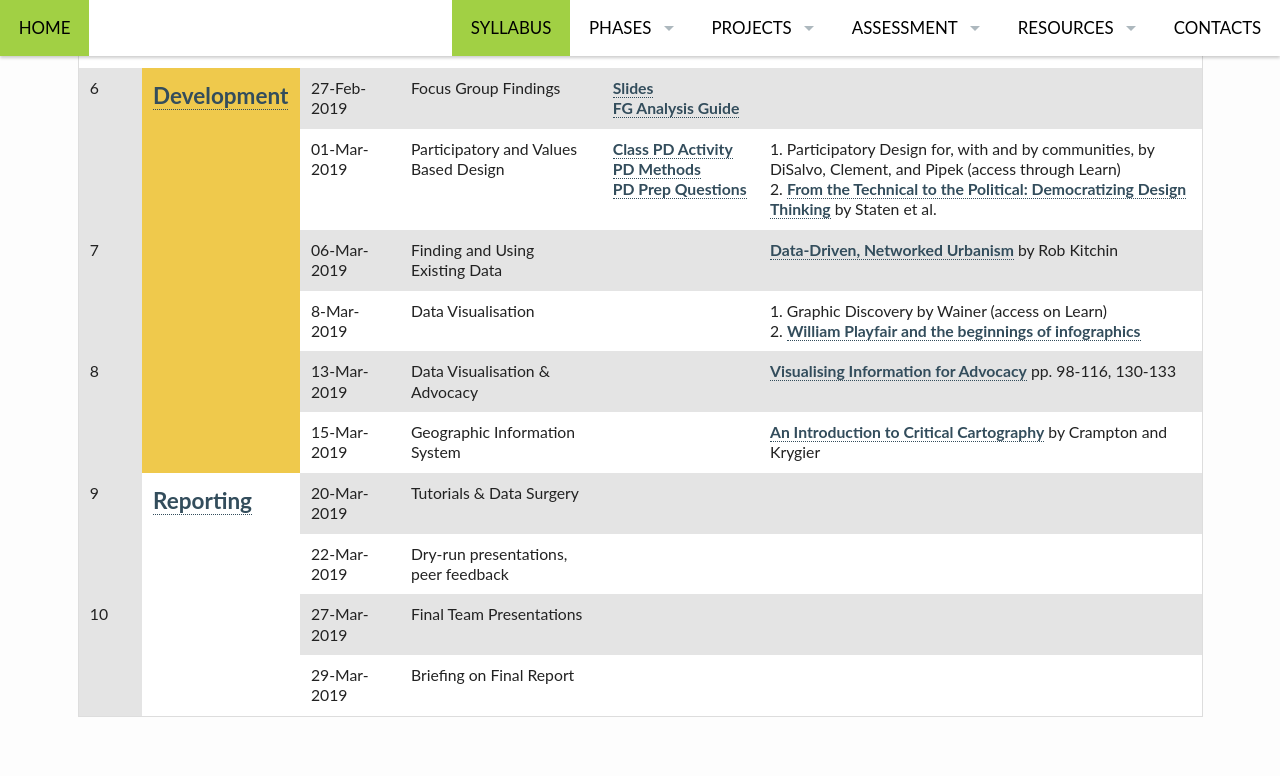
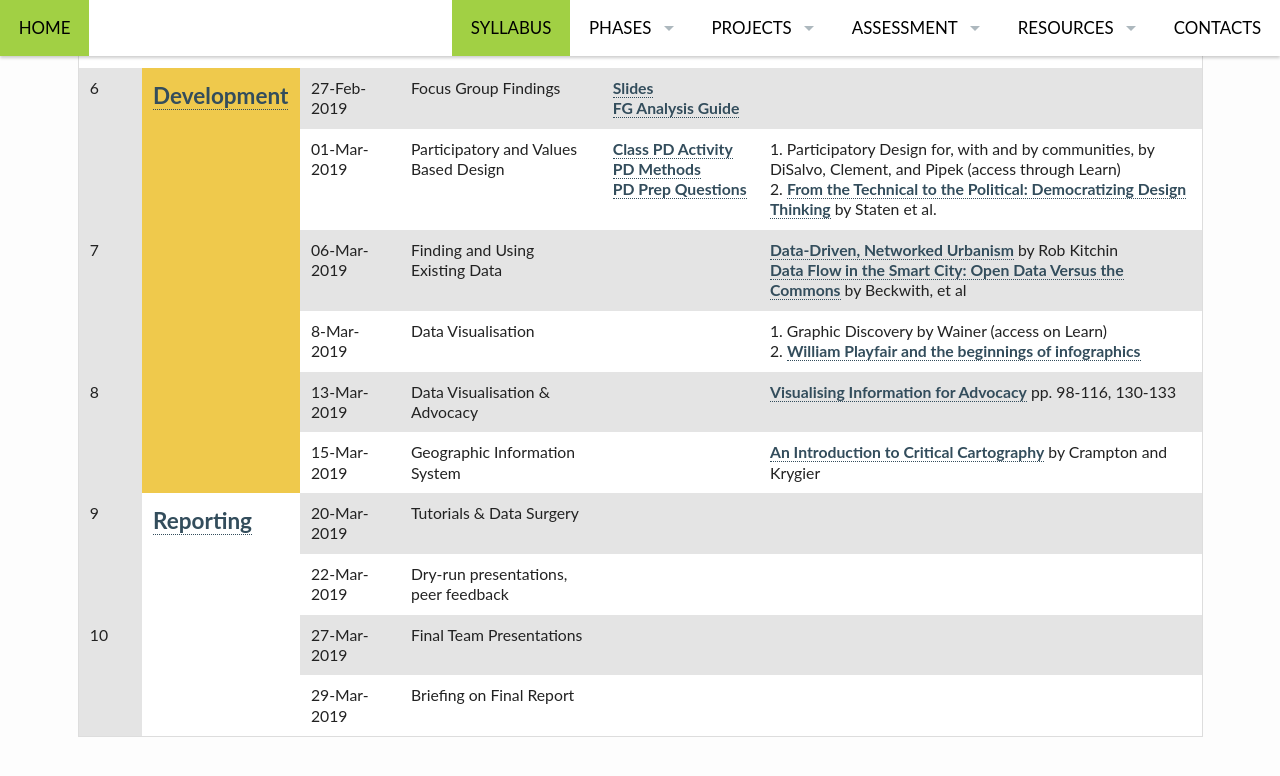
Before and after one commit to edinburghlivinglab/ddc, a Jekyll site: the page built from pages/syllabus.md, in a window 1280 px wide and 900 px high, scrolled down 1711 px. Shown: the top 776 px of the window. Built offline with Jekyll 4.4.1, drawn with Linux system fonts in a browser that asks for light colours.

Commit message:
Update syllabus.md

```diff
--- a/pages/syllabus.md
+++ b/pages/syllabus.md
@@ -193,7 +193,7 @@ permalink: "/syllabus/"
                 <td>06-Mar-2019</td>
                 <td>Finding and Using Existing Data</td>
                 <td>&nbsp;</td>
-                <td><a href="https://papers.ssrn.com/sol3/papers.cfm?abstract_id=2641802">Data-Driven, Networked Urbanism</a> by Rob Kitchin</td>
+                <td><a href="https://papers.ssrn.com/sol3/papers.cfm?abstract_id=2641802">Data-Driven, Networked Urbanism</a> by Rob Kitchin<br/><a href="https://link.springer.com/chapter/10.1007/978-981-13-2694-3_11">Data Flow in the Smart City: Open Data Versus the Commons</a> by Beckwith, et al</td>
             </tr>
             <tr>
                 <td>8-Mar-2019</td>
```
